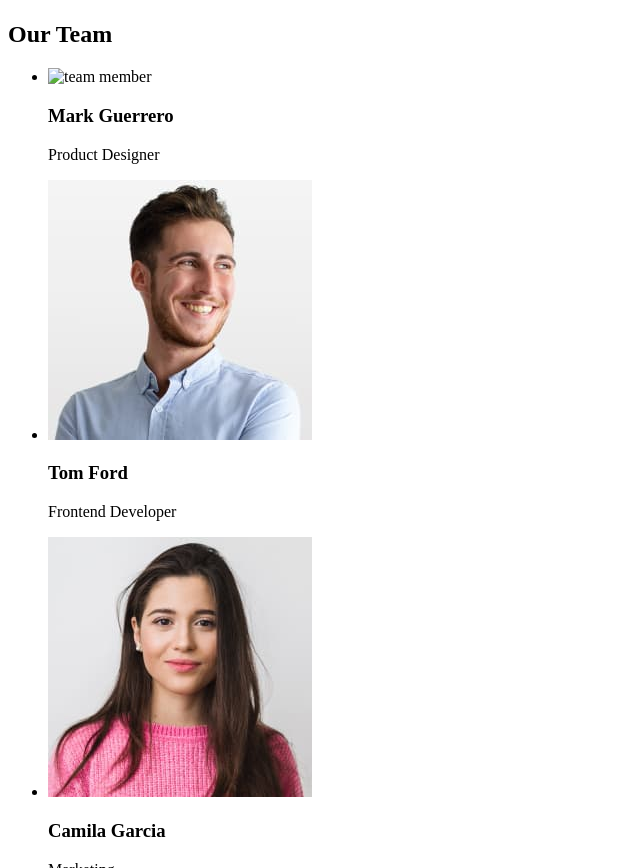
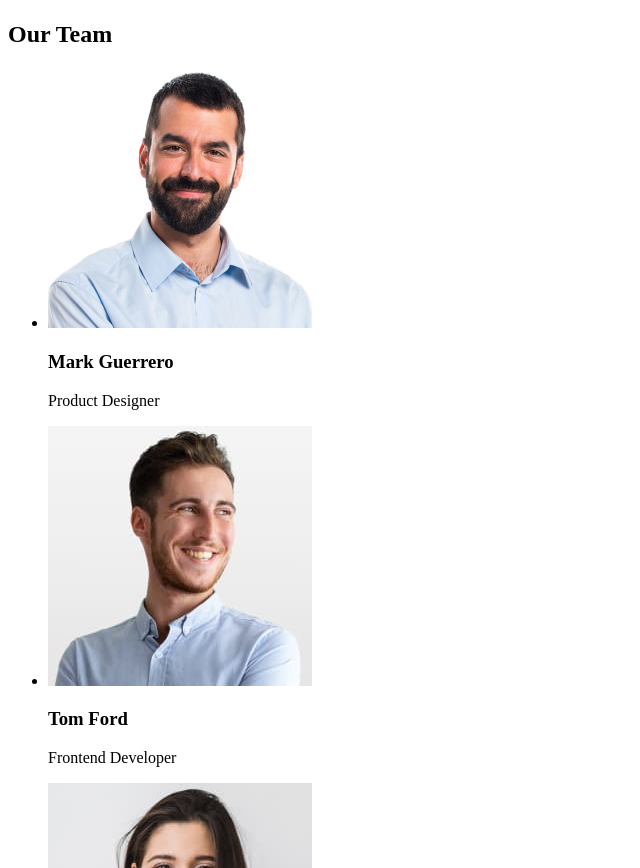
Before and after one commit to DarynaTurash/goit-markup-hw-01, a plain HTML site: page index.html in a window 1280 px wide. Shown: the part 1571-2439 px from the top of the page, without its empty margins (0-640 px from the left). Drawn offline with Linux system fonts and the light colour scheme.

Commit message:
update index.html

```diff
--- a/index.html
+++ b/index.html
@@ -88,7 +88,7 @@
     <!--Team cards-->
     <ul>
         <li>
-            <img src="./images/img.jpg" width="264" height="260" alt="team member">
+            <img src="./images/img-card1.jpg" width="264" height="260" alt="team member">
             <h3>Mark Guerrero</h3>
             <p>Product Designer</p>
         </li>
```
